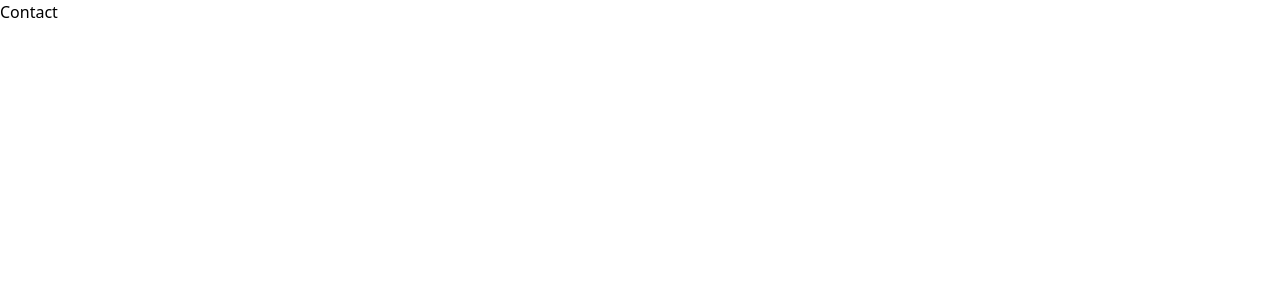
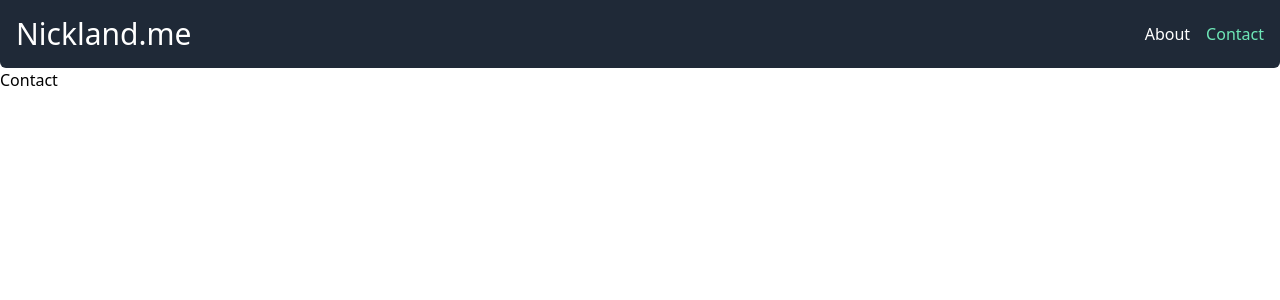
Before and after one commit to ndland/nickland.me, a Next.js app: page /contact in a window 1280 px wide. Shown: the top 300 px of the page. Built offline with nearby package versions, Linux system fonts and the light colour scheme.

Commit message:
✨ Refactor header to it's own component

```diff
--- /dev/null
+++ b/components/Header/Header.tsx
@@ -0,0 +1,31 @@
+import { NavBar } from "../NavBar";
+import { useRouter } from "next/router";
+
+export const Header = () => {
+  const router = useRouter();
+
+  return (
+    <NavBar
+      label="navbar"
+      className="text-white bg-gray-800 text-center flex justify-between items-center p-4"
+    >
+      <button className="text-3xl" onClick={() => router.push("/")}>
+        Nickland.me
+      </button>
+      <div className="flex space-x-4">
+        <button
+          className={`${router.pathname === "/about" && "text-green-300"}`}
+          onClick={() => router.push("/about")}
+        >
+          About
+        </button>
+        <button
+          className={`${router.pathname === "/contact" && "text-green-300"}`}
+          onClick={() => router.push("/contact")}
+        >
+          Contact
+        </button>
+      </div>
+    </NavBar>
+  );
+};
--- /dev/null
+++ b/components/Header/index.ts
@@ -0,0 +1 @@
+export { Header } from "./Header";
--- a/pages/about.tsx
+++ b/pages/about.tsx
@@ -1,7 +1,13 @@
 import { NextPage } from "next";
+import { Header } from "../components/Header";
 
 const About: NextPage = () => {
-  return <div>About</div>;
+  return (
+    <>
+      <Header />
+      <div>About</div>
+    </>
+  );
 };
 
 export default About;
--- a/pages/contact.tsx
+++ b/pages/contact.tsx
@@ -1,7 +1,13 @@
 import { NextPage } from "next";
+import { Header } from "../components/Header";
 
 const Contact: NextPage = () => {
-  return <div>Contact</div>;
+  return (
+    <>
+      <Header />
+      <div>Contact</div>
+    </>
+  );
 };
 
 export default Contact;
--- a/pages/index.tsx
+++ b/pages/index.tsx
@@ -1,11 +1,9 @@
 import type { NextPage } from "next";
 import Head from "next/head";
-import { useRouter } from "next/router";
-import { NavBar } from "../components/NavBar";
 import { ExclamationIcon } from "@heroicons/react/solid";
+import { Header } from "../components/Header";
 
 const Home: NextPage = () => {
-  const router = useRouter();
   return (
     <>
       <Head>
@@ -13,16 +11,7 @@ const Home: NextPage = () => {
         <meta name="description" content="Generated by create next app" />
         <link rel="icon" href="/favicon.ico" />
       </Head>
-      <NavBar
-        label="navbar"
-        className="text-white bg-gray-800 text-center flex justify-between items-center p-4"
-      >
-        <div className="text-3xl">Nickland.me</div>
-        <div className="flex space-x-4">
-          <button onClick={() => router.push("/about")}>About</button>
-          <button onClick={() => router.push("/contact")}>Contact</button>
-        </div>
-      </NavBar>
+      <Header />
       <div className="flex flex-col text-lg p-4 text-center">
         <ul>
           <li>Dad</li>
```
